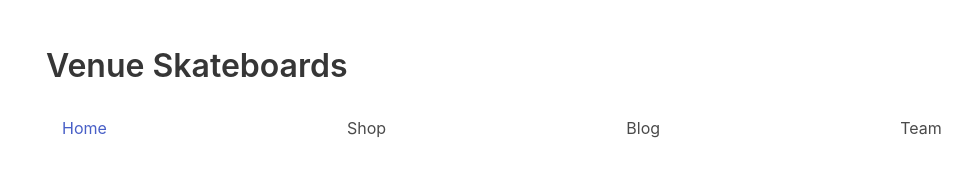
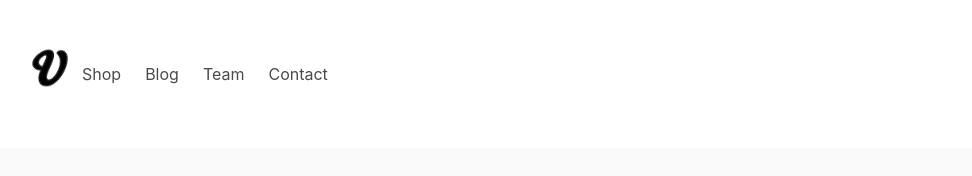
Before and after one commit to patelas23/venue-redesign-project, a plain HTML site: page index.html in a window 1280 px wide. Shown: the whole page, without its empty margins (18-990 px from the left). Drawn offline with nearby package versions, Linux system fonts and the light colour scheme.

Commit message:
replaced navbar with bulma implementation

```diff
--- a/css/styles.css
+++ b/css/styles.css
@@ -1 +1,5 @@
 @import "https://cdn.jsdelivr.net/npm/bulma@0.9.3/css/bulma.min.css";
+
+h1 {
+    font-family: sans-serif;
+}
--- a/index.html
+++ b/index.html
@@ -11,17 +11,35 @@
 
   <body>
     <section class="section">
-      <div class="container">
-        <h1 class="title">Venue Skateboards</h1>
+      <nav class="navbar" role="navigation" aria-label="main navigation">
+        <div class="navbar-brand">
+          <a href="#navigation">
+            <img src="/img/logo.png" alt="Venue" width="40" height="40">
+          </a>
 
-        <div class="tabs is-centered">
-          <li class="is-active"><a href="#navigation">Home</a></li>
-          <li><a href="#shop">Shop</a></li>
-          <li><a href="#blog">Blog</a></li>
-          <li><a href="#team">Team</a></li>
-          <li><a href="#contact"></a></li>
+          <a role="button" class="navbar-burger" aria-label="menu" aria-expanded="false">
+            <span aria-hidden="true"></span>
+            <span aria-hidden="true"></span>
+            <span aria-hidden="true"></span>
+          </a>
         </div>
-      </div>
+
+        <div class="navbar-menu">
+          <div class="navbar-start">
+            <a href="#shop" class="navbar-item">Shop</a>
+            <a href="#blog" class="navbar-item">Blog</a>
+            <a href="#team" class="navbar-item">Team</a>
+            <a href="#contact" class="navbar-item">Contact</a>
+          </div>
+
+          <div class="navbar-end">
+
+          </div>
+        </div>
+
+      </nav>
+
+
     </section>
 
     <section id="#shop">
@@ -37,7 +55,13 @@
     </section>
 
     <section id="#contact">
-      <div class="container"></div>
+      <div class="container">
+        <ul>
+          <li></li>
+          <li></li>
+          <li></li>
+        </ul>
+      </div>
     </section>
 
     <div class="footer"></div>
```
